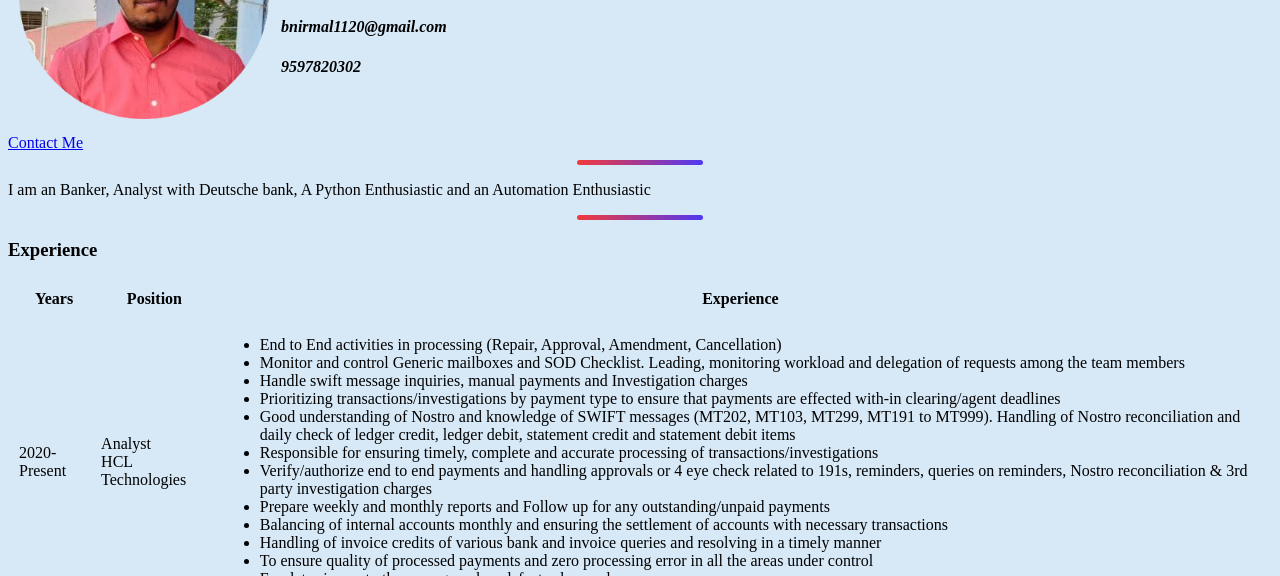
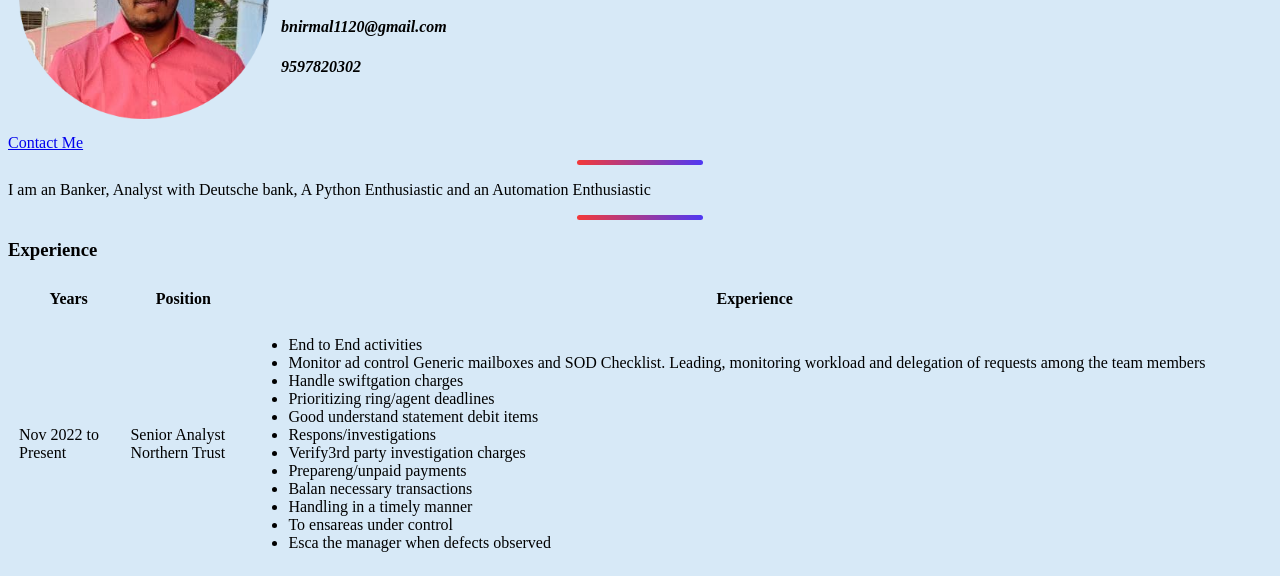
Before and after one commit to Nirmal2point0/Profile, a plain HTML site: page index.html in a window 1280 px wide. Shown: the part 150-726 px from the top of the page. Drawn offline with Linux system fonts and the light colour scheme.

Commit message:
Update index.html

```diff
--- a/index.html
+++ b/index.html
@@ -42,8 +42,27 @@
       </tr>
     </thead>
     <tbody>
+        <td>Nov 2022 to Present</td>
+        <td> Senior Analyst <br> Northern Trust </td>
+        <td>
+          <ul>
+            <li>End to End activities </li>
+            <li>Monitor ad control Generic mailboxes and SOD Checklist. Leading, monitoring workload and delegation of requests among the team members</li>
+            <li>Handle swiftgation charges</li>
+            <li>Prioritizing ring/agent deadlines</li>
+            <li>Good understand statement debit items</li>
+            <li>Respons/investigations</li>
+            <li>Verify3rd party investigation charges</li>
+            <li>Prepareng/unpaid payments</li>
+            <li>Balan necessary transactions</li>
+            <li>Handling in a timely manner</li>
+            <li>To ensareas under control</li>
+            <li>Esca the manager when defects observed</li>
+          </ul>
+        </td>
+      </tr>
       <tr>
-        <td>2020-Present</td>
+        <td>Apr 2020-Nov 2022</td>
         <td>Analyst <br> HCL Technologies</td>
         <td>
           <ul>
@@ -63,7 +82,7 @@
         </td>
       </tr>
       <tr>
-        <td>2018-2020</td>
+        <td>Sep 2018-April 2020</td>
         <td>Associate <br> HCL Technologies </td>
         <td>
           <ul>
```
